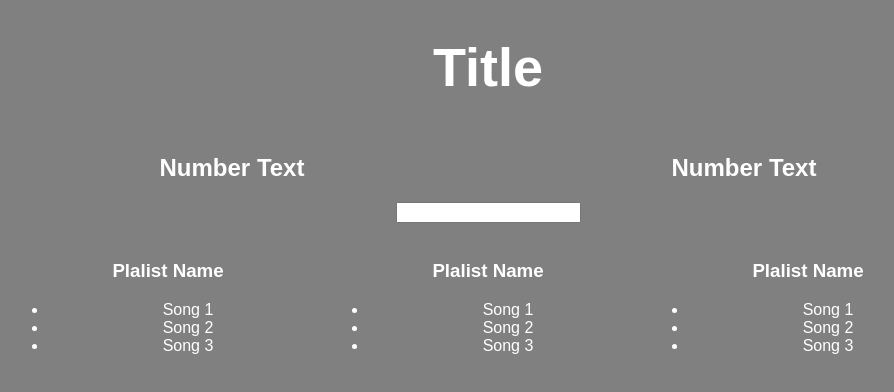
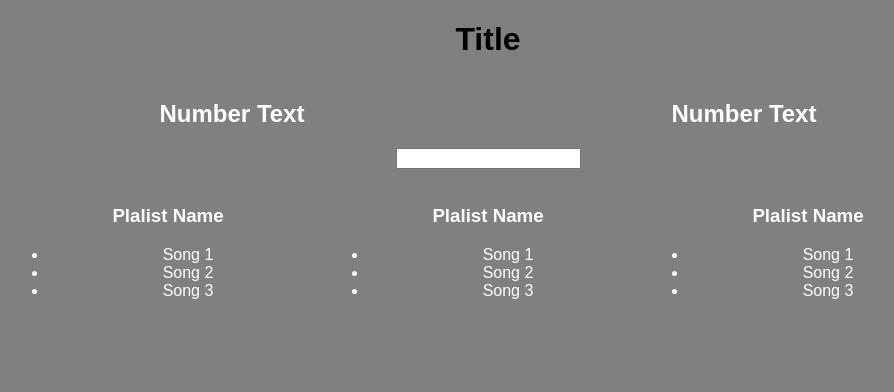
Before and after one commit to TelePilot/playlist-sorting, a React (Create React App) app: page / in a window 1280 px wide. Shown: the top 392 px of the page, without its empty margins (152-1046 px from the left). Built offline with nearby package versions, Linux system fonts and the light colour scheme.

Commit message:
Changed to inline style

```diff
--- a/src/App.css
+++ b/src/App.css
@@ -26,9 +26,3 @@
   from { transform: rotate(0deg); }
   to { transform: rotate(360deg); }
 }
-
-h1 {
-  font-size: 54px;
-  color: #fff;
-
-}
--- a/src/App.js
+++ b/src/App.js
@@ -1,5 +1,5 @@
 import React, { Component } from 'react';
-import logo from './logo.svg';
+
 import './App.css';
 
 let defaultTextColor = '#fff'
```
